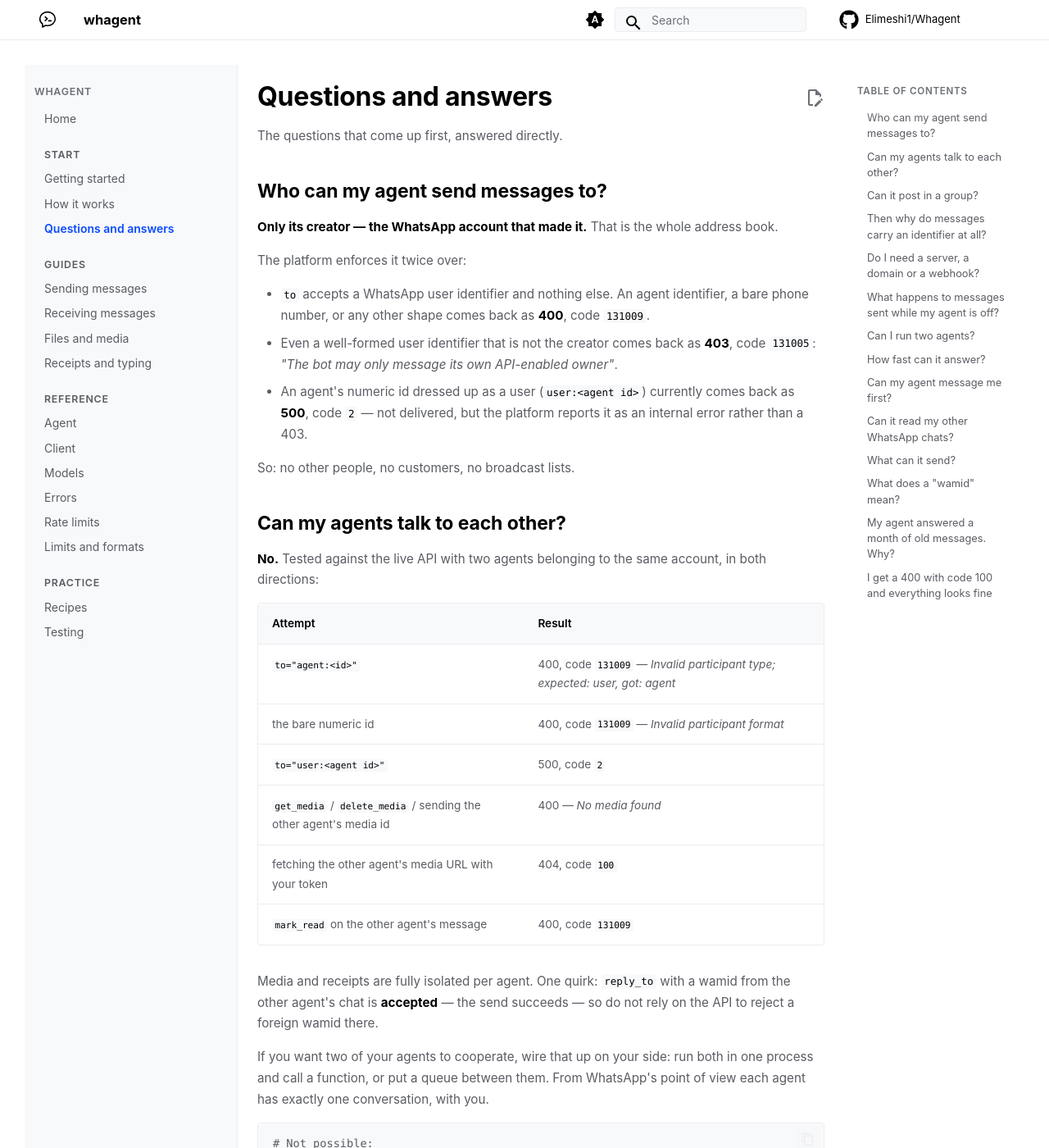
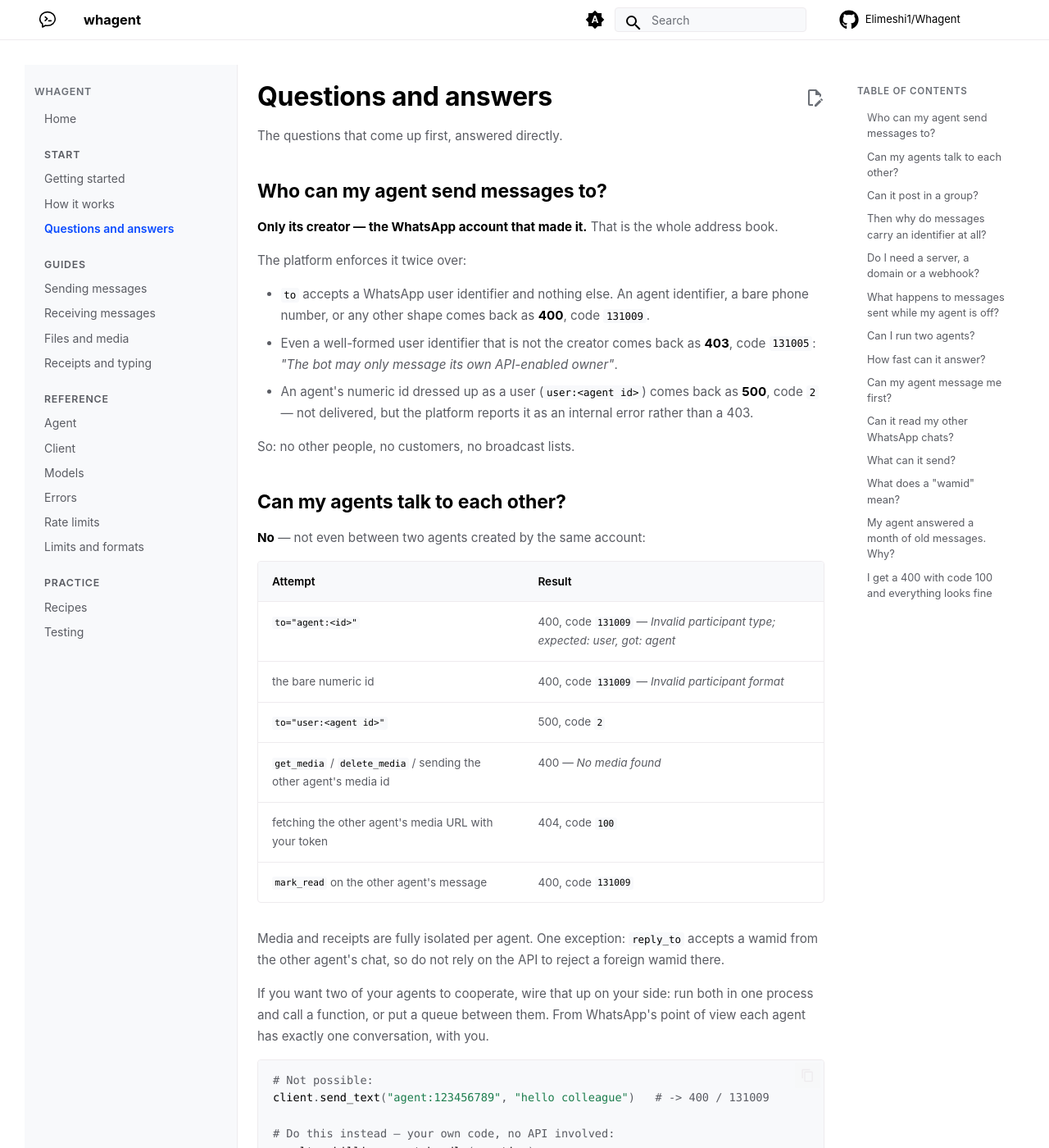
Before and after one commit to Elimeshi1/Whagent, an MkDocs documentation site: the page built from docs/faq.md, in a window 1280 px wide and 1400 px high. Shown: the whole window at 82% size. Built offline with MkDocs 1.6.1 and Material for MkDocs 9.7.7, drawn with Linux system fonts in a browser that asks for light colours; comment, search, counter and statistics services are not loaded.

Commit message:
Describe the platform's behaviour in the docs, not how it was verified
Co-Authored-By: Claude Opus 5 <noreply@anthropic.com>

```diff
--- a/docs/faq.md
+++ b/docs/faq.md
@@ -10,13 +10,13 @@ The platform enforces it twice over:
 
 * `to` accepts a WhatsApp user identifier and nothing else. An agent identifier, a bare phone number, or any other shape comes back as **400**, code `131009`.
 * Even a well-formed user identifier that is not the creator comes back as **403**, code `131005`: *"The bot may only message its own API-enabled owner"*.
-* An agent's numeric id dressed up as a user (`user:<agent id>`) currently comes back as **500**, code `2` — not delivered, but the platform reports it as an internal error rather than a 403.
+* An agent's numeric id dressed up as a user (`user:<agent id>`) comes back as **500**, code `2` — not delivered, but the platform reports it as an internal error rather than a 403.
 
 So: no other people, no customers, no broadcast lists.
 
 ## Can my agents talk to each other?
 
-**No.** Tested against the live API with two agents belonging to the same account, in both directions:
+**No** — not even between two agents created by the same account:
 
 | Attempt | Result |
 |---|---|
@@ -27,7 +27,7 @@ So: no other people, no customers, no broadcast lists.
 | fetching the other agent's media URL with your token | 404, code `100` |
 | `mark_read` on the other agent's message | 400, code `131009` |
 
-Media and receipts are fully isolated per agent. One quirk: `reply_to` with a wamid from the other agent's chat is **accepted** — the send succeeds — so do not rely on the API to reject a foreign wamid there.
+Media and receipts are fully isolated per agent. One exception: `reply_to` accepts a wamid from the other agent's chat, so do not rely on the API to reject a foreign wamid there.
 
 If you want two of your agents to cooperate, wire that up on your side: run both in one process and call a function, or put a queue between them. From WhatsApp's point of view each agent has exactly one conversation, with you.
 
```
Also changed, not shown: docs/errors.md (+1 -1 lines), docs/rate-limits.md (+1 -1 lines), docs/receiving.md (+1 -1 lines), docs/sending.md (+1 -1 lines).
